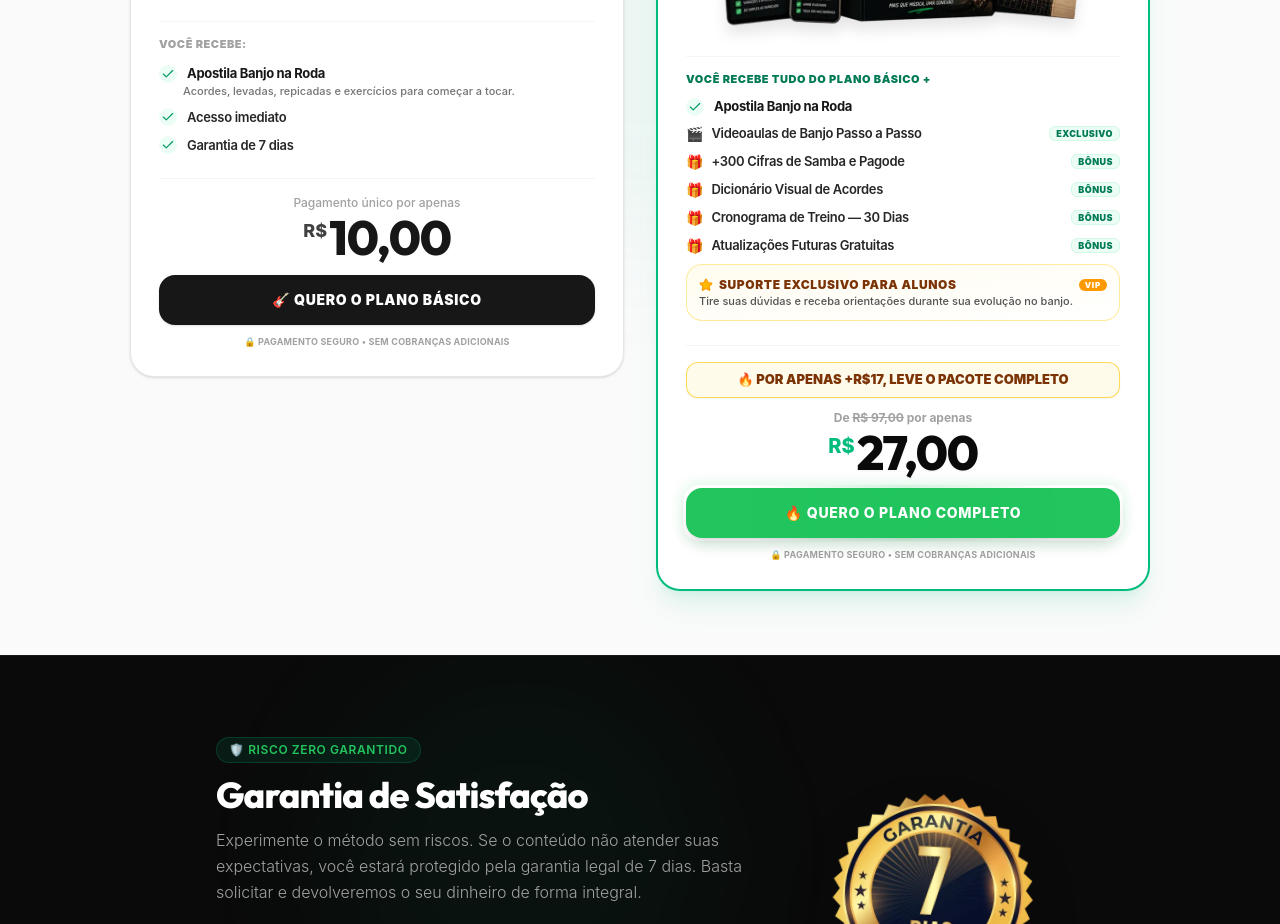
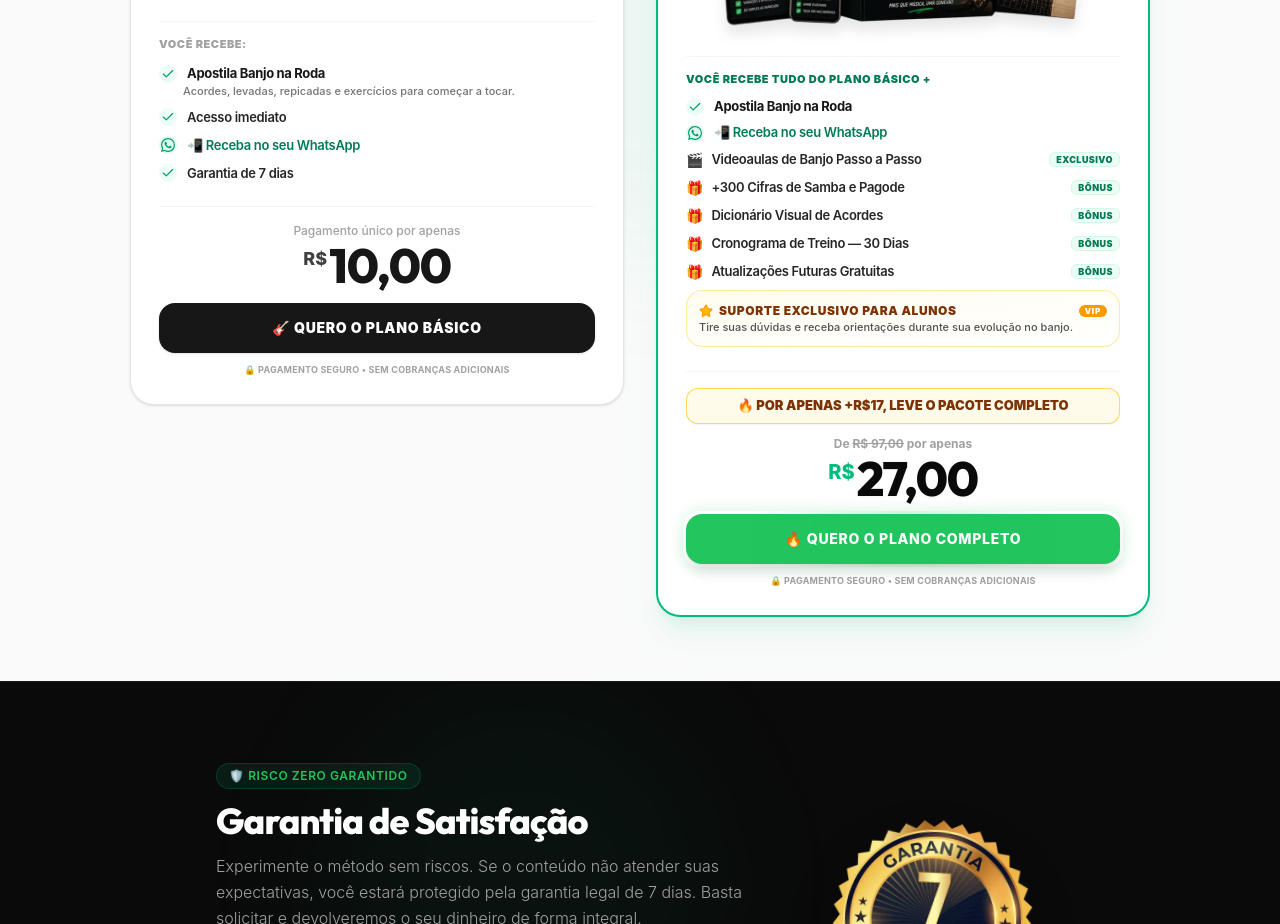
Before and after one commit to txalexandre12-arch/Cavaco, a React (Vite) app: page / in a window 1280 px wide. Shown: the part 6700-7624 px from the top of the page. Built offline with nearby package versions, Linux system fonts and the light colour scheme.

Commit message:
feat(offer): add WhatsApp support icon to benefits

```diff
--- a/src/components/OfferSection.tsx
+++ b/src/components/OfferSection.tsx
@@ -113,6 +113,20 @@
                   </div>
 
                   <div className="flex items-center gap-2.5">
+                    <div className="p-0.5 rounded-full bg-emerald-100/70 text-emerald-600 shrink-0">
+                      <svg
+                        className="w-3.5 h-3.5 text-emerald-600 fill-current"
+                        viewBox="0 0 24 24"
+                      >
+                        <path d="M17.472 14.382c-.297-.149-1.758-.867-2.03-.967-.273-.099-.471-.148-.67.15-.197.297-.767.966-.94 1.164-.173.199-.347.223-.644.075-.297-.15-1.255-.463-2.39-1.475-.883-.788-1.48-1.761-1.653-2.059-.173-.297-.018-.458.13-.606.134-.133.298-.347.446-.52.149-.174.198-.298.298-.497.099-.198.05-.371-.025-.52-.075-.149-.669-1.612-.916-2.207-.242-.579-.487-.5-.669-.51-.173-.008-.371-.01-.57-.01-.198 0-.52.074-.792.372-.272.297-1.04 1.016-1.04 2.479 0 1.462 1.065 2.875 1.213 3.074.149.198 2.096 3.2 5.077 4.487.709.306 1.262.489 1.694.625.712.227 1.36.195 1.871.118.571-.085 1.758-.719 2.006-1.413.248-.694.248-1.289.173-1.413-.074-.124-.272-.198-.57-.347m-5.421 7.403h-.004a9.87 9.87 0 01-5.031-1.378l-.361-.214-3.741.982.998-3.648-.235-.374a9.86 9.86 0 01-1.51-5.26c.001-5.45 4.436-9.884 9.888-9.884 2.64 0 5.122 1.03 6.988 2.898a9.825 9.825 0 012.893 6.994c-.003 5.45-4.437 9.884-9.885 9.884m8.413-18.297A11.815 11.815 0 0012.05 0C5.495 0 .16 5.335.157 11.892c0 2.096.547 4.142 1.588 5.945L.057 24l6.305-1.654a11.882 11.882 0 005.683 1.448h.005c6.554 0 11.89-5.335 11.893-11.893a11.821 11.821 0 00-3.48-8.413z"/>
+                      </svg>
+                    </div>
+                    <span className="text-xs sm:text-[13px] font-semibold text-emerald-700 tracking-tight flex items-center gap-1">
+                      📲 Receba no seu WhatsApp
+                    </span>
+                  </div>
+
+                  <div className="flex items-center gap-2.5">
                     <div className="p-0.5 rounded-full bg-emerald-50 text-emerald-600 shrink-0">
                       <Check className="w-3.5 h-3.5" />
                     </div>
@@ -206,6 +220,21 @@
                     </div>
                     <span className="text-xs sm:text-[13px] font-bold text-neutral-900 tracking-tight leading-snug">
                       Apostila Banjo na Roda
+                    </span>
+                  </div>
+
+                  {/* Receba no seu WhatsApp */}
+                  <div className="flex items-center gap-2.5">
+                    <div className="p-0.5 rounded-full bg-emerald-100/70 text-emerald-600 shrink-0">
+                      <svg
+                        className="w-3.5 h-3.5 text-emerald-600 fill-current"
+                        viewBox="0 0 24 24"
+                      >
+                        <path d="M17.472 14.382c-.297-.149-1.758-.867-2.03-.967-.273-.099-.471-.148-.67.15-.197.297-.767.966-.94 1.164-.173.199-.347.223-.644.075-.297-.15-1.255-.463-2.39-1.475-.883-.788-1.48-1.761-1.653-2.059-.173-.297-.018-.458.13-.606.134-.133.298-.347.446-.52.149-.174.198-.298.298-.497.099-.198.05-.371-.025-.52-.075-.149-.669-1.612-.916-2.207-.242-.579-.487-.5-.669-.51-.173-.008-.371-.01-.57-.01-.198 0-.52.074-.792.372-.272.297-1.04 1.016-1.04 2.479 0 1.462 1.065 2.875 1.213 3.074.149.198 2.096 3.2 5.077 4.487.709.306 1.262.489 1.694.625.712.227 1.36.195 1.871.118.571-.085 1.758-.719 2.006-1.413.248-.694.248-1.289.173-1.413-.074-.124-.272-.198-.57-.347m-5.421 7.403h-.004a9.87 9.87 0 01-5.031-1.378l-.361-.214-3.741.982.998-3.648-.235-.374a9.86 9.86 0 01-1.51-5.26c.001-5.45 4.436-9.884 9.888-9.884 2.64 0 5.122 1.03 6.988 2.898a9.825 9.825 0 012.893 6.994c-.003 5.45-4.437 9.884-9.885 9.884m8.413-18.297A11.815 11.815 0 0012.05 0C5.495 0 .16 5.335.157 11.892c0 2.096.547 4.142 1.588 5.945L.057 24l6.305-1.654a11.882 11.882 0 005.683 1.448h.005c6.554 0 11.89-5.335 11.893-11.893a11.821 11.821 0 00-3.48-8.413z"/>
+                      </svg>
+                    </div>
+                    <span className="text-xs sm:text-[13px] font-semibold text-emerald-700 tracking-tight flex items-center gap-1">
+                      📲 Receba no seu WhatsApp
                     </span>
                   </div>
 
```
